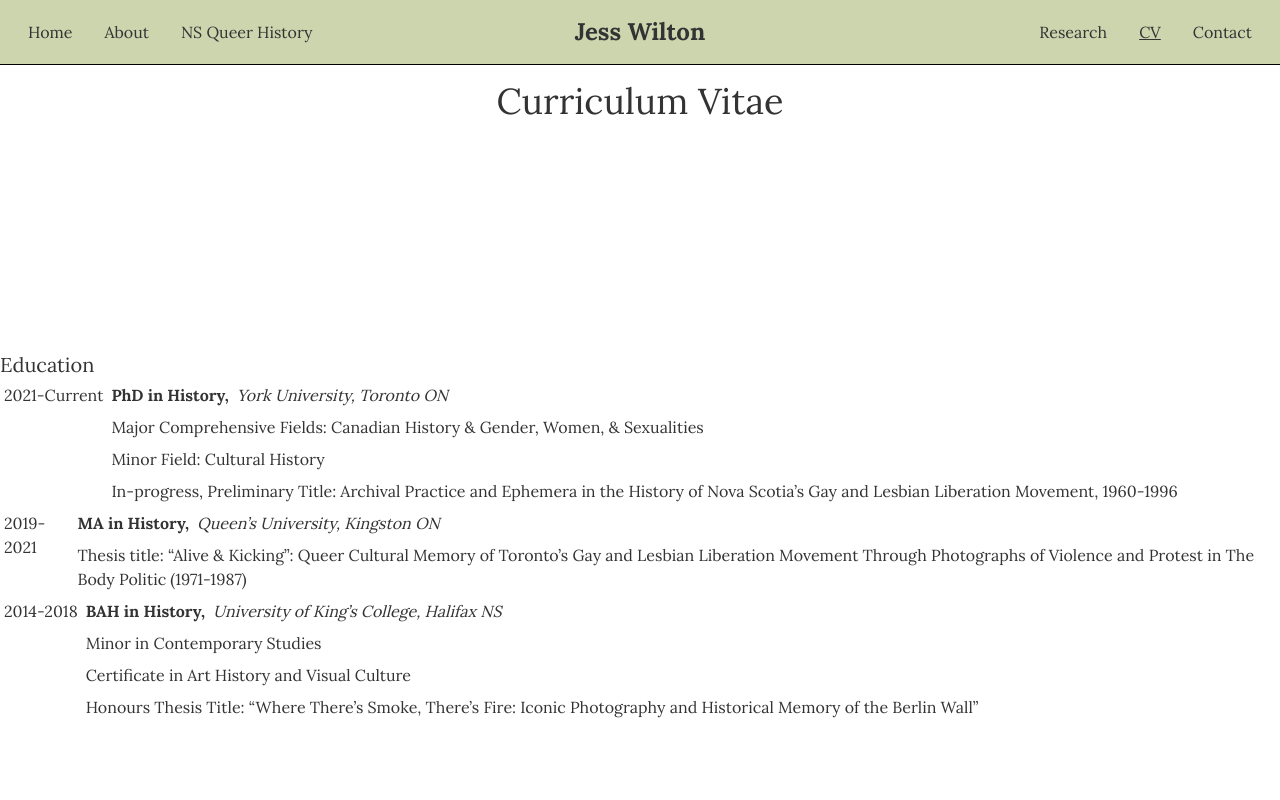
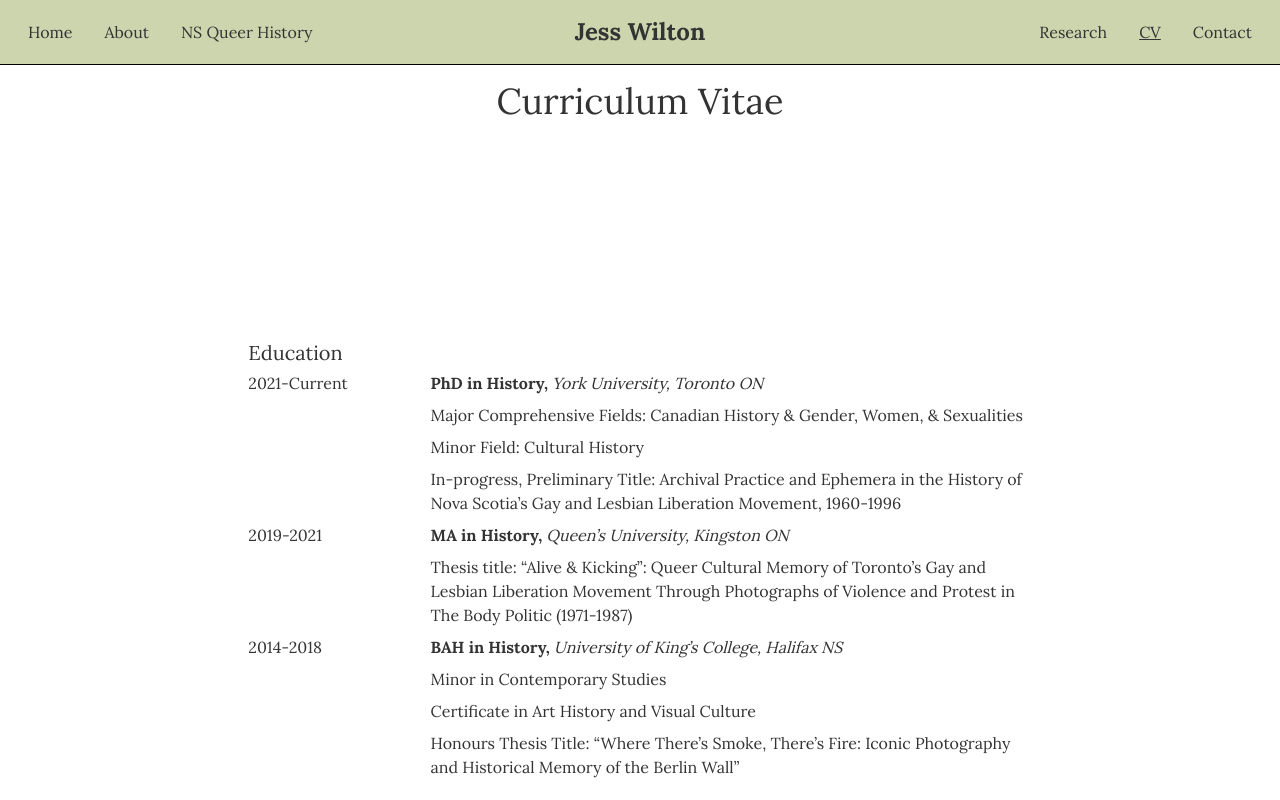
Before and after one commit to cordelia-payson/jw-site, a Next.js app: page /cv in a window 1280 px wide. Shown: the top 800 px of the page. Built offline with nearby package versions, Linux system fonts and the light colour scheme.

Commit message:
fixed spacing between years and rest of info

```diff
--- a/components/cv/bullet.js
+++ b/components/cv/bullet.js
@@ -1,6 +1,6 @@
 function Bullet({ bullet }) {
   return (
-    <div className="m-1">{bullet}</div>
+    <div className="m-1 max-w-2xl">{bullet}</div>
   );
 }
 
--- a/components/cv/sections/education.js
+++ b/components/cv/sections/education.js
@@ -6,7 +6,7 @@ import { york, queens, kings } from '../info.js';
 
 function Education() {
   return (
-    <div className="flex flex-col">
+    <div className="flex flex-col ml-0">
       <Title title="Education" />
       <div className="flex flex-col">
 
--- a/components/cv/subTitle.js
+++ b/components/cv/subTitle.js
@@ -2,7 +2,7 @@ function Subtitle({ bold, italic }) {
   return (
     <div className="flex flex-row">
       <div className="m-1 font-bold">{bold}</div>
-      <div className="m-1 italic">{italic}</div>
+      <div className="m-1 italic ml-0">{italic}</div>
     </div>
   );
 }
--- a/components/cv/title.js
+++ b/components/cv/title.js
@@ -1,6 +1,6 @@
 function Title({ title }) {
   return (
-    <div className="m- text-xl">{title}</div>
+    <div className="ml-0 text-xl">{title}</div>
   );
 }
 
--- a/components/cv/year.js
+++ b/components/cv/year.js
@@ -1,6 +1,6 @@
 function Year({ year }) {
   return (
-    <div className="m-1">{year}</div>
+    <div className="m-1 ml-0 w-1/4">{year}</div>
   );
 }
 
--- a/pages/cv.js
+++ b/pages/cv.js
@@ -9,9 +9,10 @@ function CV() {
         <div>
           <h1 className="text-4xl w-max m-4">Curriculum Vitae</h1>
         </div>
-        <div className="hero min-h-screen">
-          <div className="hero-content" />
-          <Education />
+        <div className="hero min-h-screen m-6">
+          <div className="hero-content">
+            <Education />
+          </div>
         </div>
       </div>
 
```
